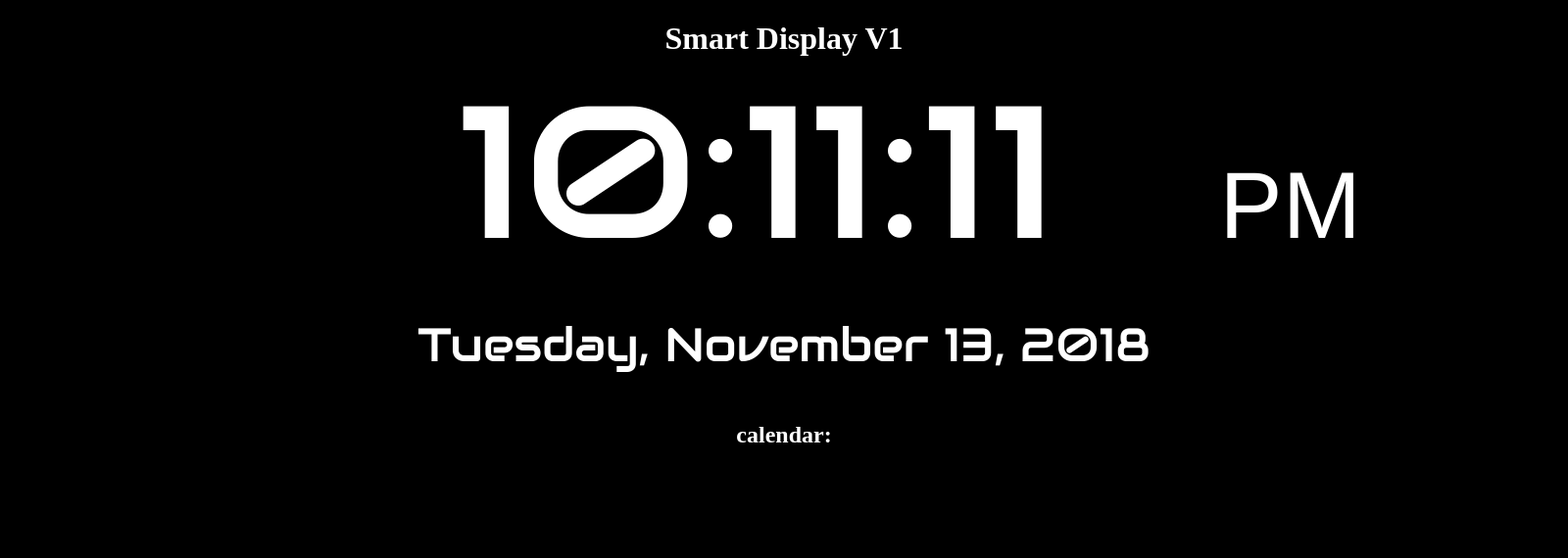
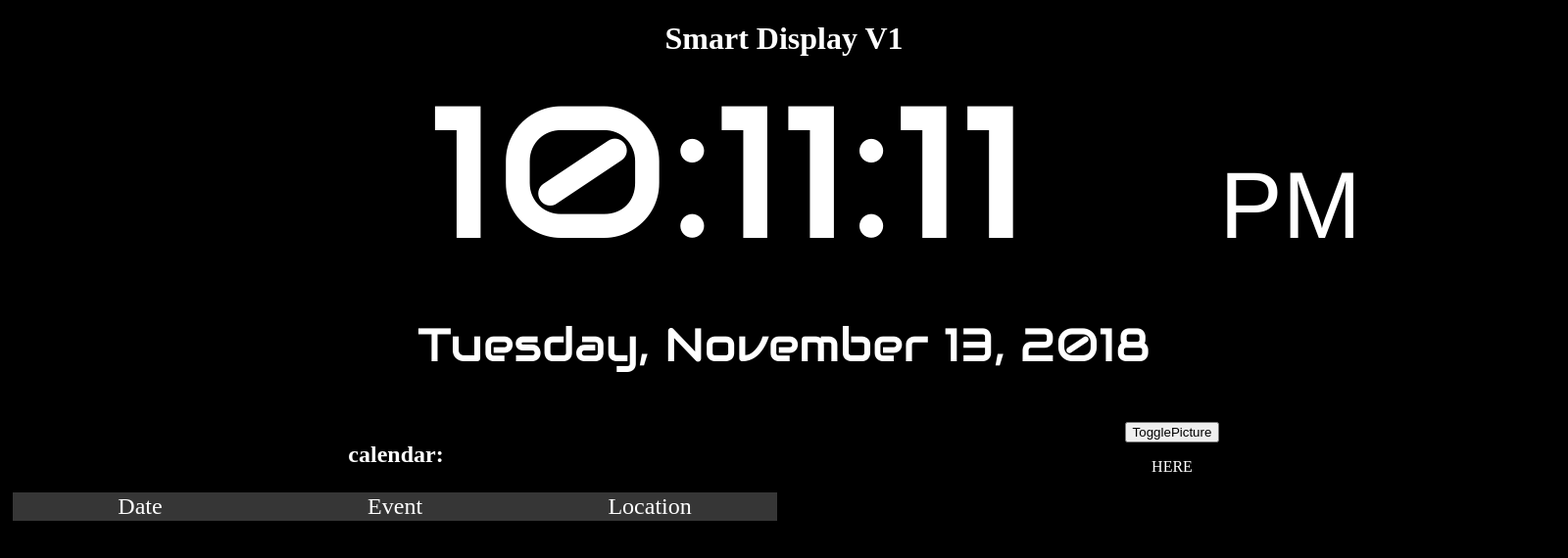
Before and after one commit to SKDragon/SmartMirror, an Electron app: page index.html in a window 1600 px wide. Shown: the whole page at 98% size. Drawn offline with Linux system fonts and the light colour scheme; no server answers.

Commit message:
Google calendar table
dynamic events table displaying 3 columns

```diff
--- a/calendar.js
+++ b/calendar.js
@@ -85,10 +85,18 @@ function listEvents(auth) {
       console.log('Upcoming 10 events:');
       events.map((event, i) => {
         const start = event.start.dateTime || event.start.date;
-        console.log(`${start} - ${event.summary}`);
+        console.log(`${start} - ${event.summary}: ${event.description}`);
         //var node= document.createTextNode(`${start} - ${event.summary}`);
         //events.appendChild(node);
-        document.getElementById('cal').innerHTML = document.getElementById('cal').innerHTML + "<br />" +`${start} - ${event.summary}`;
+        // if (`${events.description}` == "undefined"){
+        //   document.getElementById('cal').innerHTML = document.getElementById('cal').innerHTML + "<br />" +`${start} - ${event.summary}:` + " No Description";
+        // }
+        // else{
+        //   document.getElementById('cal').innerHTML = document.getElementById('cal').innerHTML + "<br />" +`${start} - ${event.summary}: ${event.description}`;
+        // }
+
+        printEvents(`${start}`, `${event.summary}`,`${event.description}`);
+
       });
     } else {
       console.log('No upcoming events found.');
@@ -97,3 +105,20 @@ function listEvents(auth) {
   //var element = document.getElementById("calendar");
   //element.appendChild(events);
 }
+
+
+function printEvents(eventStart, eventSum, eventDes){
+
+  var table = document.getElementById("table");
+  var num_rows = table.rows.length;
+  var row = table.insertRow(1);
+
+  var start = row.insertCell(0);
+  var event = row.insertCell(1);
+  var desc = row.insertCell(2);
+
+  start.innerHTML = eventStart;
+  event.innerHTML = eventSum;
+  desc.innerHTML = eventDes;
+
+}
--- a/clock.js
+++ b/clock.js
@@ -9,7 +9,7 @@ function startTime() {
     if (toggleSecs ==1){
       toggleSecs = 0;
       if (toggle24hr==0){
-        document.getElementById("clock").style.width = "3.5em";
+        document.getElementById("clock").style.width = "3.3em";
       }
       else{
         document.getElementById("clock").style.width = "4em";
@@ -45,7 +45,7 @@ function startTime() {
         document.getElementById("clock").style.width = "5em";
       }
       else{
-        document.getElementById("clock").style.width = "3.5em";
+        document.getElementById("clock").style.width = "3.3em";
       }
     }
   };
--- a/css/index.css
+++ b/css/index.css
@@ -25,8 +25,8 @@ br{
   font-size: 4em;
   color: white;
   padding: 0px 0px;
-  padding-left: 0.5em;
-  padding-right: 0.2em;
+  padding-left: 0.3em;
+  padding-right: 0.3em;
   margin: 0px 0px;
   margin-left: 0.3em;
   width: 5em;
@@ -74,6 +74,82 @@ br{
     visibility: visible;
 }
 
+.lower{
+  display: relative;
+  box-sizing: border-box;
+  height: 100%;
+}
+.clearfix::after {
+    content: "";
+    clear: both;
+    display: table;
+}
+.leftside{
+  float: left;
+  ##background-color: red;
+  width: 50%;
+  height: 100%;
+}
+
+.rightside{
+  color: white;
+  float: right;
+  ##background-color: green;
+  width: 50%;
+  height: 100%;
+}
+
+
+.table{
+  ##background-color: blue;
+  width: 100%;
+  height: 100%;
+}
+
+.table{
+  display: table;
+  width:100%;
+  background-color: rgba(#ffffff, 0);
+  border:1px solid  rgba(#292929, 0);
+  border-spacing:5px;/*cellspacing:poor IE support for  this*/
+ /* border-collapse:separate;*/
+}
+tr{
+  color: white;
+  display:table-row;
+  width:100%;
+}
+td{
+  float:left;/*fix for  buggy browsers*/
+  display:table-column;
+  width:33%;
+  background-color:#363636;
+}
+.headrow{
+  display:table-row;
+  width:100%;
+  font-size: 1.5em;
+}
+.divrow{
+ display:table-row;
+ width:100%;
+}
+
+.divcell{
+  float:left;/*fix for  buggy browsers*/
+  display:table-column;
+  width:33%;
+  background-color:#363636;
+}
+</style>
+
+
+
+.picture{
+
+}
+
+
 
 font-family: 'Righteous', cursive;
 font-family: 'Audiowide', cursive;
--- a/index.html
+++ b/index.html
@@ -29,18 +29,34 @@
         </div>
 
 
-        <div class="lower">
-          <div class="calendar">
-            <h2>calendar:</h2>
-            <p id=cal></p>
-          </div>
-          <div class="rightside">
+        <div class="lower, clearfix">
+          <div class="leftside">
+            <div class="calendar">
+              <h2>calendar:</h2>
+              <!--<p class="table" id=cal></p>-->
 
-          </div>
+              <table class="table" id="table">
+                <tr class="headrow">
+                  <td class="divcell">Date</td>
+                  <td class="divcell">Event</td>
+                  <td class="divcell">Location</td>
+                </tr>
+              </table>
 
 
 
+
+            </div>
+          </div>
+
+          <div class="rightside">
+            <div class="picture">
+              <button type="button" name="togglepicture">TogglePicture</button>
+              <p>HERE</p>
+            </div>
+          </div>
         </div>
+
     </body>
     <script>
         require('./renderer.js');
```
